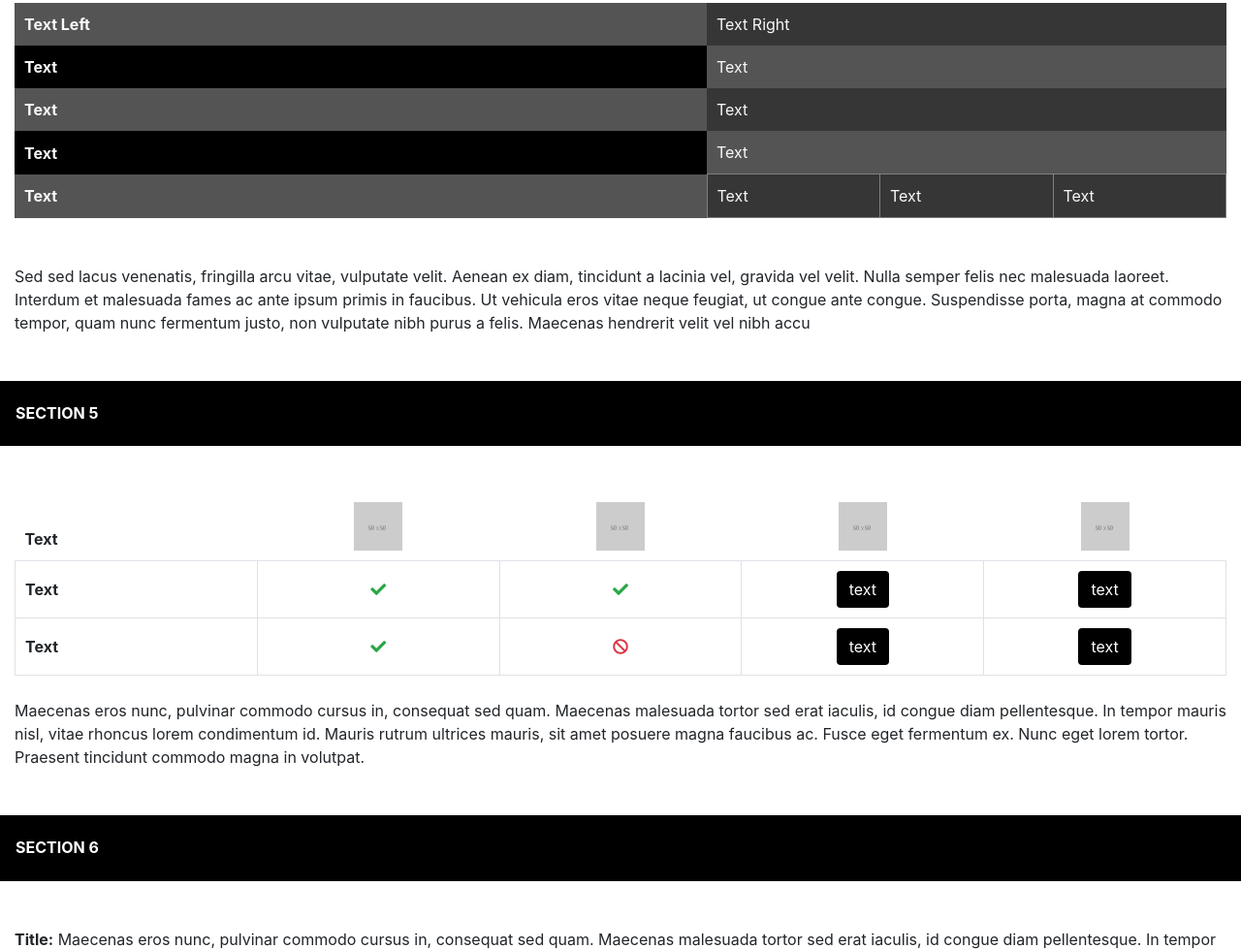
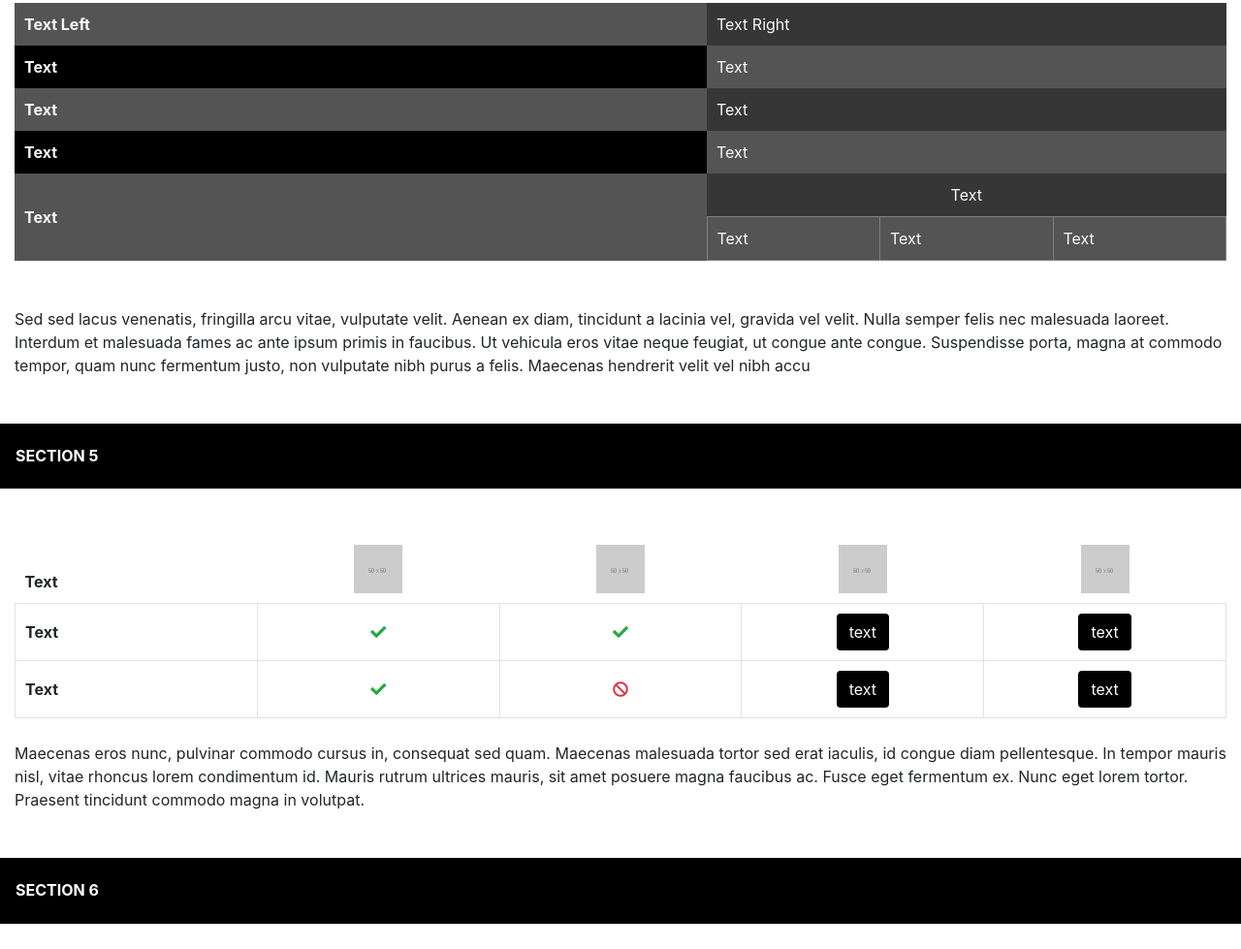
Before and after one commit to mirmisbahali/fth_2, a plain HTML site: page index.html in a window 1280 px wide. Shown: the part 2429-3408 px from the top of the page at 97% size. Drawn offline with nearby package versions, Linux system fonts and the light colour scheme.

Commit message:
fixed table

```diff
--- a/index.html
+++ b/index.html
@@ -302,7 +302,10 @@
           <td>Text</td>
         </tr>
         <tr>
-          <th colspan="4">Text</th>
+          <th colspan="4" rowspan="2">Text</th>
+          <td colspan="3" class="text-center">Text</td>
+        </tr>
+        <tr>
           <td style="border: 1px solid grey;">Text</td>
           <td style="border: 1px solid grey;">Text</td>
           <td style="border: 1px solid grey;">Text</td>
```
